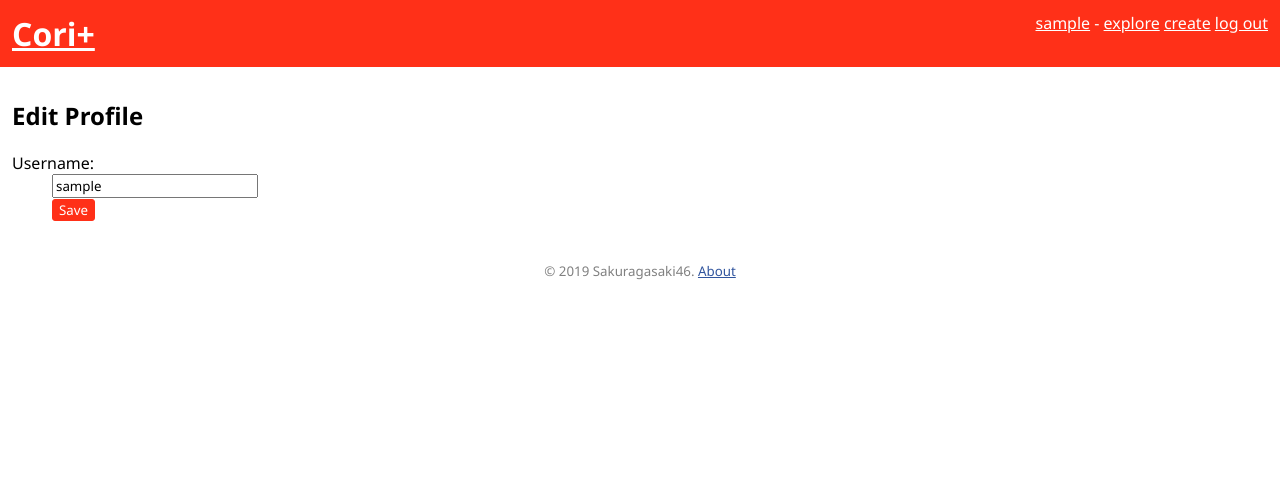
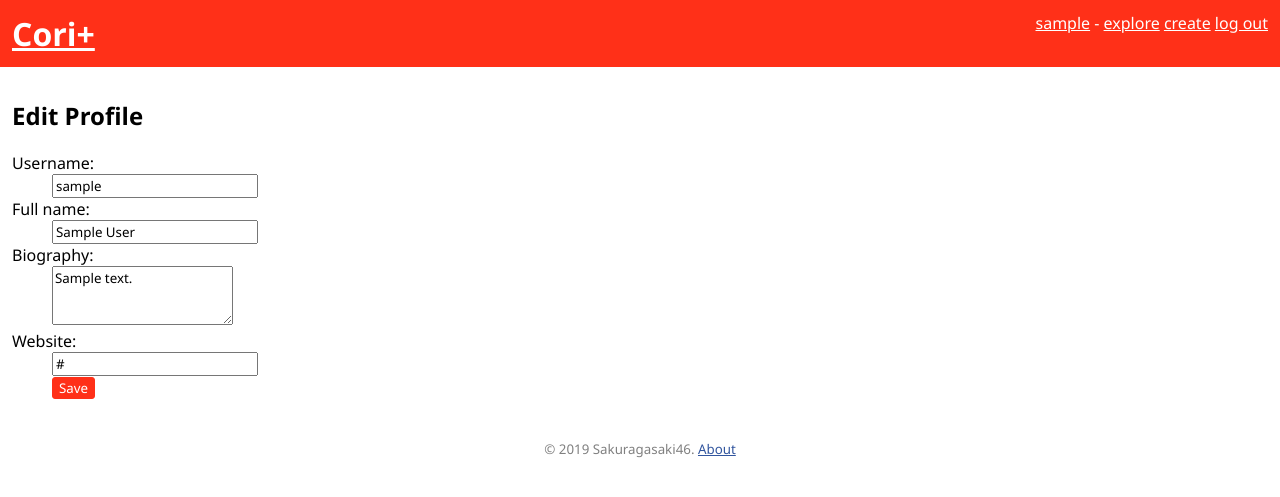
Before and after one commit to sakuragasaki46/coriplus, a Flask app: page /edit_profile/ in a window 1280 px wide. Shown: the top 497 px of the page. Run offline with Flask 2, Linux system fonts and the light colour scheme; a user stored in the database is signed in; tables that the repository leaves empty hold one stand-in row (values such as "Sample post"); data that the repository does not hold is empty.

Commit message:
Now you can edit username, full name, biography and website

```diff
--- a/app.py
+++ b/app.py
@@ -609,8 +609,17 @@ def edit_profile():
     if request.method == 'POST':
         user = get_current_user()
         username = request.form['username']
+        if not username:
+            # prevent username to be set to empty
+            username = user.username
         if username != user.username:
             User.update(username=username).where(User.id == user.id).execute()
+        UserProfile.update(
+            full_name=request.form['full_name'] or username,
+            biography=request.form['biography'],
+            website=request.form['website']
+        ).where(UserProfile.user == user).execute()
+        return redirect(url_for('user_detail', username=username))
     return render_template('edit_profile.html')
 
 @app.route('/notifications/')
--- a/static/style.css
+++ b/static/style.css
@@ -18,6 +18,7 @@ body{margin:0}
 .message-options-showhide::before{content:'\2026'}
 .message-options{display:none}
 .create_text{width:100%;height:8em}
+.biography_text{height:4em}
 .follow_button,input[type="submit"]{background-color:#ff3018;color:white;border-radius:3px;border:1px solid #ff3018}
 .follow_button.following{background-color:transparent;color:#ff3018;border-color:#ff3018}
 .copyright{font-size:smaller;text-align:center;color:#808080}
--- a/templates/edit_profile.html
+++ b/templates/edit_profile.html
@@ -6,7 +6,14 @@
 <form method="POST">
   <dl>
     <dt>Username:</dt>
-    <dd><input type="text" class="username_input" name="username" required value="{{ current_user.username }}" autocomplete="off"></dd>
+    <dd><input type="text" class="username-input" name="username" required value="{{ current_user.username }}" autocomplete="off"></dd>
+    {% set profile = current_user.profile %}
+    <dt>Full name:</dt>
+    <dd><input type="text" name="full_name" value="{{ profile.full_name }}"></dd>
+    <dt>Biography:</dt>
+    <dd><textarea class="biography_text" name="biography">{{ profile.biography }}</textarea></dd>
+    <dt>Website:</dt>
+    <dd><input type="text" name="website" value="{{ profile.website }}"></dd>
     <dd><input type="submit" value="Save"></dd>
   </dl>
 </form>
```
